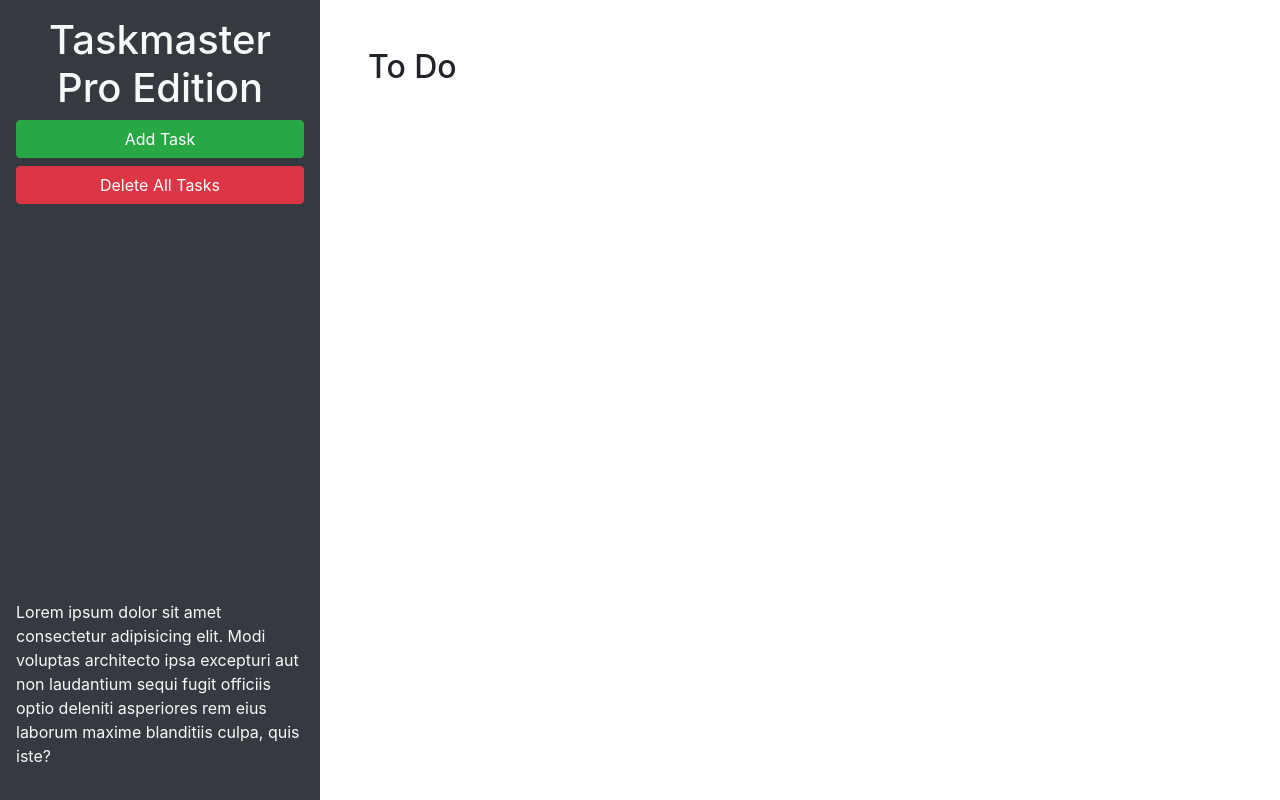
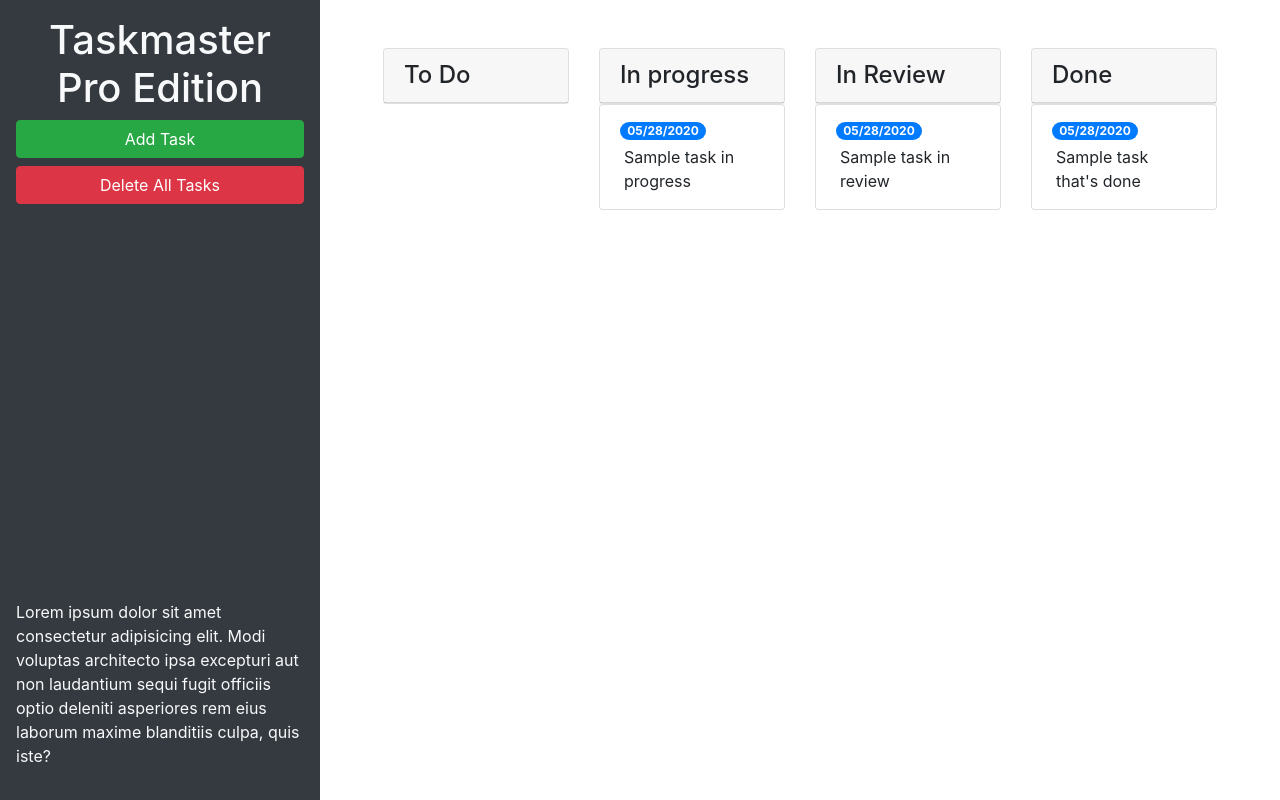
Before and after one commit to Hone12345678/taskmaster-pro, a plain HTML site: page index.html in a window 1280 px wide. Drawn offline with nearby package versions, Linux system fonts and the light colour scheme.

Commit message:
add bootstrap components

```diff
--- a/index.html
+++ b/index.html
@@ -24,9 +24,62 @@
       </p>
     </header>
     <main class="col-12 col-lg-9">
-      <div class="m-5">
-        <h2>To Do</h2>
+
+      <div class="m-5 row justify-content-around">
+        <div class="col-12 col-md-6 col-xl-3 mb-3">
+          <div class="card">
+            <h4 class="card-header">
+              To Do
+            </h4>
+          </div>
         <ul id="list-toDo" class="list-group"> </ul>
+        </div>
+        <!-- todo end -->
+        <!-- in progress start -->
+        <div class="col-12 col-md-6 col-xl-3 mb-3">
+          <div class="card">
+            <h4 class="card-header">
+              In progress
+            </h4>
+          </div>
+          <ul id="list-inProgress" class="list-group">
+            <li class="list-group-item">
+              <span class="badge badge-primary badge-pill">05/28/2020</span>
+              <p class="m-1">Sample task in progress</p>
+            </li>
+          </ul>
+        </div>
+        <!-- in progress end -->
+        <!-- in review start -->
+        <div class="col-12 col-md-6 col-xl-3 mb-3">
+          <div class="card">
+            <h4 class="card-header">
+              In Review
+            </h4>
+          </div>
+          <ul id="list-inReview" class="list-group">
+            <li class="list-group-item">
+              <span class="badge badge-primary badge-pill">05/28/2020</span>
+              <p class="m-1">Sample task in review</p>
+            </li>
+          </ul>
+        </div>
+        <!-- in review end -->
+        <!-- done start -->
+        <div class="col-12 col-md-6 col-xl-3 mb-3">
+          <div class="card">
+            <h4 class="card-header">
+              Done
+            </h4>
+          </div>
+          <ul id="list-done" class="list-group">
+            <li class="list-group-item">
+              <span class="badge badge-primary badge-pill">05/28/2020</span>
+              <p class="m-1">Sample task that's done</p>
+            </li>
+          </ul>
+        </div>
+        <!-- done end -->
       </div>
     </main>
   </div>
@@ -46,11 +99,11 @@
           <form>
             <div class="form-group">
               <label for="modalTaskDescription">Task description</label>
-              <textarea id="modalTaskDescription" rows="3"></textarea>
+              <textarea id="modalTaskDescription" rows="3" class="form-control"></textarea>
             </div>
             <div class="form-group">
               <label for="modalDueDate">Due date</label>
-              <input type="text" id="modalDueDate" placeholder="mm/dd/yyyy" autocomplete="off" />
+              <input type="text" class= "form-control" id="modalDueDate" placeholder="mm/dd/yyyy" autocomplete="off" />
             </div>
           </form>
         </div>
```
